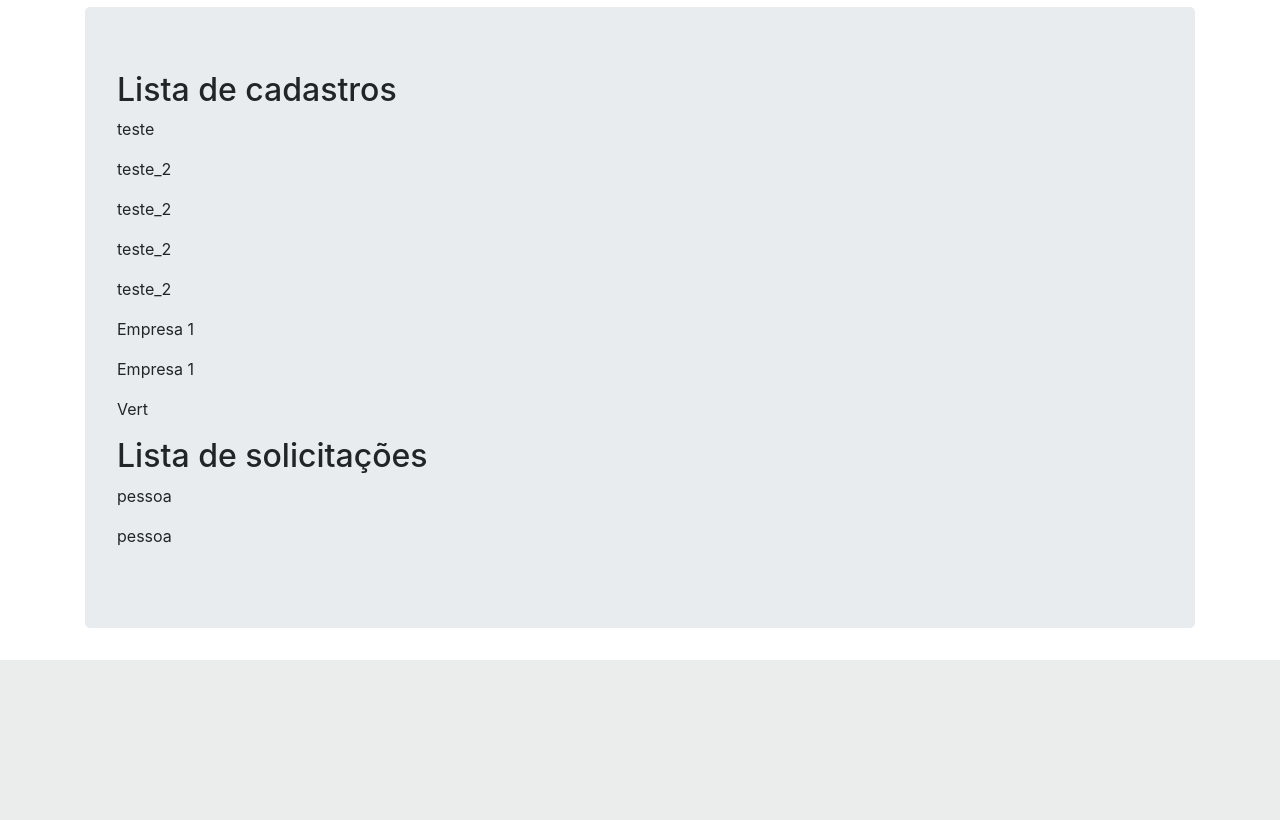
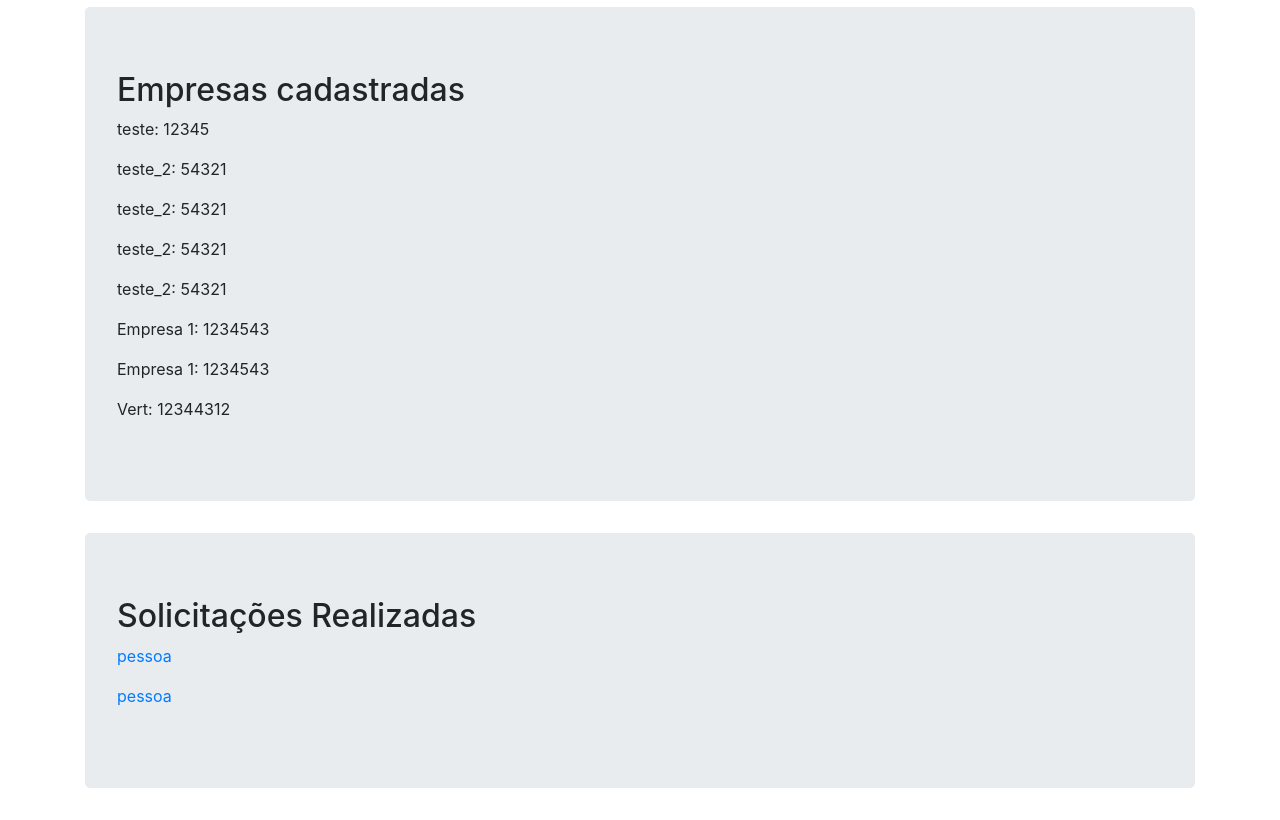
Before and after one commit to guiemi/motoboy-app, a Django app: page / in a window 1280 px wide. Shown: the part 375-1195 px from the top of the page. Before the commit the page ends 1035 px from the top, so only its background shows below. Run offline with Django 3.2, Linux system fonts and the light colour scheme; data comes from the database, SQL or seed files in the repository; some libraries are stand-ins or nearby versions.

Commit message:
Organiza cada lista de itens e um jumbotron dedicado.

```diff
--- a/solicitacao/templates/index.html
+++ b/solicitacao/templates/index.html
@@ -30,19 +30,20 @@
 </nav>
     {% block container %}
 
-    <h1 class="text-center" "border border-primary">Solicitação de Motoboy (Index)</h1>
+    <h1 class="text-center" "border border-primary">Solicitação de Motoboy</h1>
 
     <div class="container">
         <div class="jumbotron">
-            <h2>Lista de cadastros</h2>
+            <h2>Empresas cadastradas</h2>
 
             {% for cadastro in cadastros %}
-            <p>{{cadastro.nome}}</p>
+            <p>{{cadastro.nome}}: {{ cadastro.cnpj }} </p>
             {% endfor %}
-
-            <h2>Lista de solicitações</h2>
+        </div>
+        <div class="jumbotron">
+            <h2>Solicitações Realizadas</h2>
             {% for solicitacao in solicitacoes %}
-            <p>{{ solicitacao.solicitante }}</p>
+            <p><a href="#">{{ solicitacao.solicitante }}</a></p>
             {% endfor %}
         </div>
     </div>
```
